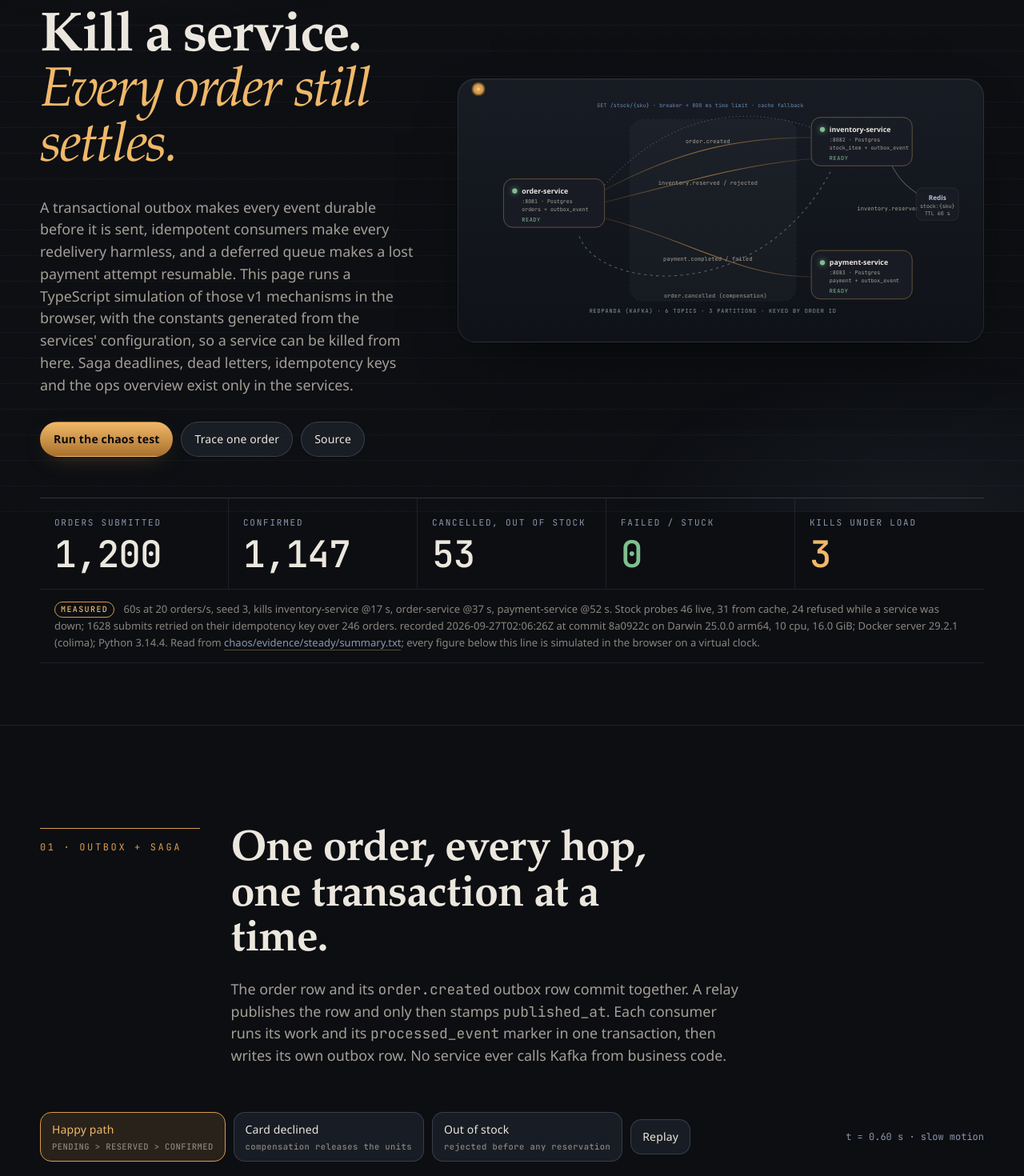
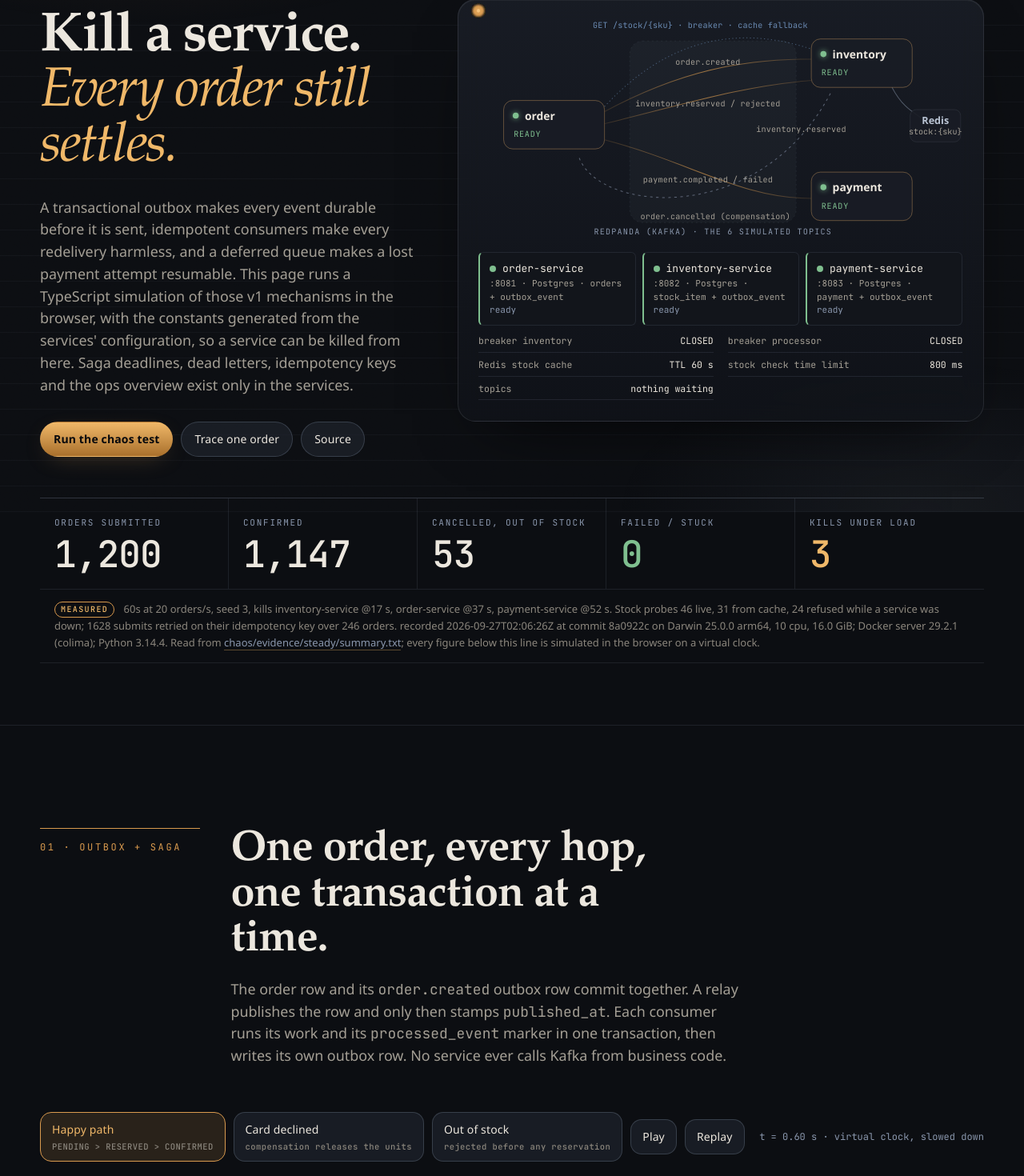
Before and after one commit to SAY-5/ledgermesh, a React (Vite) app in the folder web/: page / in a window 1280 px wide. Shown: the part 160-1630 px from the top of the page at 80% size. Built offline with nearby package versions, Linux system fonts and the light colour scheme; a web font is replaced by a local one.

Commit message:
fix(web): a readable service map on a phone and state that belongs in text

```diff
--- a/web/src/components/ChaosRun.tsx
+++ b/web/src/components/ChaosRun.tsx
@@ -10,7 +10,7 @@ import { ServiceMap, type MapState } from "./ServiceMap.tsx";
 const DURATION_MS = 60_000;
 const RATE = 20;
 const KILLS = 3;
-const SEED = 7;
+const SEED = 3; // the seed the recorded runs used, and its plan hits both victims
 const NOTABLE = new Set(["kill", "restart", "breaker", "duplicate", "deferred", "sweep", "redelivery", "inject"]);
 // the recorded run each simulated counter is shown against, keyed by the counter's label
 const MEASURED = new Map(counterFigures(CHAOS_RUN).map((f) => [f.label, f.text]));
@@ -77,6 +77,7 @@ export function ChaosRun() {
   });
   const { cluster, running, speed, setSpeed, start, pause, reset } = runner;
   const s = session.current;
+  const plan = useMemo(() => planKills(DURATION_MS, KILLS, seed), [seed]);
   const rawStats = cluster.stats();
   const loadDone = s ? s.load.finished(cluster.now) : false;
   const phase: "idle" | "running" | "draining" | "done" =
@@ -127,6 +128,15 @@ export function ChaosRun() {
     cluster.kill(name, 5000);
   };
 
+  // announced once per discrete change, unlike the two logs, which are read on demand
+  const announcement =
+    phase === "idle"
+      ? "Ready to run."
+      : phase === "running"
+        ? `Running, ${cluster.kills.length} kills so far.`
+        : phase === "draining"
+          ? `Load finished, ${inFlight} orders still open.`
+          : `Settled: ${stats.submitted} orders, ${stats.failed} failed or stuck.`;
   const failedTone = stats.failed === 0 ? "is-ok" : "is-bad";
   const timelineEnd = Math.max(DURATION_MS * 1.3, cluster.now + 4000);
 
@@ -181,6 +191,9 @@ export function ChaosRun() {
               <input type="checkbox" checked={autoChaos} onChange={(e) => setAutoChaos(e.target.checked)} />
               <span>auto chaos ({KILLS} scheduled kills)</span>
             </label>
+            <span className="mono chaos-plan">
+              plan: {plan.map((k) => `${k.service.replace("-service", "")} @${k.at / 1000} s`).join(", ")}
+            </span>
             <label className="toggle seed-field">
               <span className="mono">seed</span>
               <input
@@ -215,6 +228,10 @@ export function ChaosRun() {
             <span className="mono chaos-note">order-service is never killed: it only needs its own database to accept orders</span>
           </div>
         </div>
+
+        <p className="sr-only" role="status" aria-live="polite">
+          {announcement}
+        </p>
 
         <div className="chaos-grid">
           <div className="glass chaos-map">
@@ -265,11 +282,21 @@ export function ChaosRun() {
               <span className="mono muted">red kill · amber restart · green ready</span>
             </div>
             <KillTimeline cluster={cluster} end={timelineEnd} />
+            <p className="chart-caption mono">
+              {cluster.kills.length === 0
+                ? "no kills yet"
+                : cluster.kills
+                    .map(
+                      (k) =>
+                        `${k.service.replace("-service", "")} @${(k.at / 1000).toFixed(0)} s, back at ${(k.readyAt / 1000).toFixed(0)} s`,
+                    )
+                    .join(" · ")}
+            </p>
           </div>
         </div>
 
         <div className="chaos-bottom">
-          <div className="glass chaos-log" aria-live="polite" aria-label="Notable events">
+          <div className="glass chaos-log" role="log" aria-live="off" aria-label="Notable events">
             <span className="eyebrow">notable events</span>
             <ol className="ledger">
               <AnimatePresence initial={false}>
@@ -390,9 +417,6 @@ function KillTimeline({ cluster, end }: { cluster: Cluster; end: number }) {
           <circle cx={x(k.at)} cy="31" r="4" className="mark-kill" />
           <circle cx={x(k.restartAt)} cy="31" r="3" className="mark-restart" />
           <circle cx={x(k.readyAt)} cy="31" r="3" className="mark-ready" />
-          <text x={x(k.at)} y="14" textAnchor="middle" className="mark-label">
-            {k.service.replace("-service", "")} @{Math.round(k.at / 1000)}s
-          </text>
         </g>
       ))}
       <line x1={x(cluster.now)} x2={x(cluster.now)} y1="18" y2="44" className="cursor" />
@@ -402,7 +426,7 @@ function KillTimeline({ cluster, end }: { cluster: Cluster; end: number }) {
       <text x={x(DURATION_MS)} y="58" textAnchor="middle" className="axis-label">
         60 s · load ends
       </text>
-      <text x={w - 8} y="58" textAnchor="end" className="axis-label">
+      <text x={w - 8} y="58" textAnchor="end" className="axis-label axis-label-tail">
         drain
       </text>
     </svg>
--- a/web/src/components/IdempotencyCache.tsx
+++ b/web/src/components/IdempotencyCache.tsx
@@ -1,5 +1,6 @@
 import { AnimatePresence, motion, useReducedMotion } from "framer-motion";
 import { useCallback, useRef } from "react";
+import { useOnScreen } from "../hooks/useOnScreen.ts";
 import { useRunner } from "../hooks/useRunner.ts";
 import { Cluster } from "../sim/cluster.ts";
 import { Topics } from "../sim/events.ts";
@@ -43,10 +44,19 @@ const BREAKER_STATES: { id: BreakerState; blurb: string }[] = [
 
 export function IdempotencyCache() {
   const reduced = useReducedMotion();
+  // both panels step only while the section is on screen, and they wait for a click when the
+  // visitor asked for reduced motion
+  const sectionRef = useRef<HTMLDivElement>(null);
+  const onScreen = useOnScreen(sectionRef);
 
   // panel A: duplicates
   const dupFactory = useCallback(buildDuplicates, []);
-  const dup = useRunner(dupFactory, { speed: 1, autoStart: true, frameMs: 120 });
+  const dup = useRunner(dupFactory, {
+    speed: 1,
+    autoStart: !reduced,
+    enabled: onScreen,
+    frameMs: 120,
+  });
   const dupCluster = dup.cluster;
   const stock = dupCluster.inventory.stock.get(SKU)?.available ?? 0;
   const deliveries = dupCluster.traces.filter(
@@ -63,7 +73,8 @@ export function IdempotencyCache() {
   }, []);
   const brk = useRunner(brkFactory, {
     speed: 1,
-    autoStart: true,
+    autoStart: !reduced,
+    enabled: onScreen,
     frameMs: 100,
     onStep: (c) => {
       if (c.now >= nextProbe.current) {
@@ -88,7 +99,7 @@ export function IdempotencyCache() {
 
   return (
     <section className="section" id="idempotency" aria-labelledby="idem-title">
-      <div className="wrap">
+      <div className="wrap" ref={sectionRef}>
         <div className="section-head">
           <span className="section-index">02 · idempotency + cache</span>
           <h2 className="section-title" id="idem-title">
@@ -125,6 +136,14 @@ export function IdempotencyCache() {
                 onClick={() => dupCluster.injectDuplicate(Topics.ORDER_CREATED, "inventory-service")}
               >
                 Redeliver last order.created
+              </button>
+              <button
+                type="button"
+                className="btn"
+                aria-pressed={dup.running}
+                onClick={() => (dup.running ? dup.pause() : dup.start())}
+              >
+                {dup.running ? "Pause" : "Play"}
               </button>
               <button type="button" className="btn" onClick={() => dup.reset()}>
                 Reset
@@ -188,6 +207,14 @@ export function IdempotencyCache() {
               >
                 Kill inventory-service (restart in 5 s)
               </button>
+              <button
+                type="button"
+                className="btn"
+                aria-pressed={brk.running}
+                onClick={() => (brk.running ? brk.pause() : brk.start())}
+              >
+                {brk.running ? "Pause" : "Play"}
+              </button>
               <button type="button" className="btn" onClick={() => brk.reset()}>
                 Reset
               </button>
--- a/web/src/components/SagaTrace.tsx
+++ b/web/src/components/SagaTrace.tsx
@@ -61,8 +61,8 @@ export function SagaTrace() {
   }, [mode, reset]);
 
   useEffect(() => {
-    if (!running && cluster.now === 0) start();
-  }, [cluster, running, start]);
+    if (!reduced && !running && cluster.now === 0) start();
+  }, [cluster, reduced, running, start]);
 
   const order = cluster.order.find(cluster.submitted[0]);
   const traces = cluster.traces;
@@ -119,11 +119,19 @@ export function SagaTrace() {
               <span className="saga-hint mono">{m.hint}</span>
             </button>
           ))}
+          <button
+            type="button"
+            className="btn"
+            aria-pressed={running}
+            onClick={() => (running ? runner.pause() : start())}
+          >
+            {running ? "Pause" : "Play"}
+          </button>
           <button type="button" className="btn" onClick={() => reset()}>
             Replay
           </button>
           <span className="saga-clock mono" aria-live="off">
-            t = {(cluster.now / 1000).toFixed(2)} s · slow motion
+            t = {(cluster.now / 1000).toFixed(2)} s · virtual clock, slowed down
           </span>
         </div>
 
@@ -208,7 +216,7 @@ export function SagaTrace() {
             ))}
           </div>
 
-          <div className="glass saga-ledger" aria-live="polite" aria-label="Trace" ref={ledgerRef}>
+          <div className="glass saga-ledger" role="log" aria-live="off" aria-label="Trace" ref={ledgerRef}>
             <ol className="ledger">
               <AnimatePresence initial={false}>
                 {traces.map((t: Trace, i: number) => (
--- a/web/src/components/ServiceMap.tsx
+++ b/web/src/components/ServiceMap.tsx
@@ -1,4 +1,6 @@
 import { useReducedMotion } from "framer-motion";
+import { useId } from "react";
+import { CONFIG } from "../sim/config.generated.ts";
 import type { ServiceName } from "../sim/events.ts";
 import type { BreakerState } from "../sim/resilience.ts";
 
@@ -65,7 +67,7 @@ const EDGES: Edge[] = [
     id: "topay",
     d: "M 760 152 C 760 220, 760 260, 760 320",
     label: "inventory.reserved",
-    labelAt: [812, 240],
+    labelAt: [640, 240],
     from: "inventory-service",
     to: "payment-service",
     particles: 2,
@@ -96,10 +98,31 @@ const EDGES: Edge[] = [
   },
 ];
 
-const NODES: { name: ServiceName; x: number; y: number; port: number; store: string }[] = [
-  { name: "order-service", x: 50, y: 178, port: 8081, store: "orders + outbox_event" },
-  { name: "inventory-service", x: 660, y: 56, port: 8082, store: "stock_item + outbox_event" },
-  { name: "payment-service", x: 660, y: 320, port: 8083, store: "payment + outbox_event" },
+const NODES: {
+  name: ServiceName;
+  short: string;
+  x: number;
+  y: number;
+  port: number;
+  store: string;
+}[] = [
+  { name: "order-service", short: "order", x: 50, y: 178, port: 8081, store: "orders + outbox_event" },
+  {
+    name: "inventory-service",
+    short: "inventory",
+    x: 660,
+    y: 56,
+    port: 8082,
+    store: "stock_item + outbox_event",
+  },
+  {
+    name: "payment-service",
+    short: "payment",
+    x: 660,
+    y: 320,
+    port: 8083,
+    store: "payment + outbox_event",
+  },
 ];
 
 interface Props {
@@ -109,26 +132,110 @@ interface Props {
   compact?: boolean;
 }
 
+const LAG_LABELS: { key: keyof NonNullable<MapState["lag"]>; topic: string }[] = [
+  { key: "created", topic: "order.created" },
+  { key: "reserved", topic: "inventory.reserved" },
+  { key: "payment", topic: "payment.completed / failed" },
+  { key: "cancelled", topic: "order.cancelled" },
+];
+
+function statusOf(view: ServiceView): "killed" | "booting" | "ready" {
+  return !view.alive ? "killed" : !view.ready ? "booting" : "ready";
+}
+
+/** The same state as the diagram, as a list, for viewports where the diagram would not be legible. */
+function MapStack({ state }: { state: MapState }) {
+  const lag = LAG_LABELS.map((l) => ({ ...l, value: state.lag ? state.lag[l.key] : 0 })).filter(
+    (l) => l.value > 0,
+  );
+  return (
+    <div className="map-stack">
+      <ul className="map-stack-list">
+        {NODES.map((node) => {
+          const view = state.services[node.name];
+          const status = statusOf(view);
+          return (
+            <li key={node.name} className={`map-stack-node is-${status}`}>
+              <p className="map-stack-name mono">
+                <span className="map-stack-led" aria-hidden="true" />
+                {node.name}
+              </p>
+              <p className="map-stack-meta mono">
+                :{node.port} · Postgres · {node.store}
+              </p>
+              <p className="map-stack-status mono">
+                {view.note ??
+                  (status === "killed" ? "SIGKILL" : status === "booting" ? "starting JVM" : "ready")}
+              </p>
+            </li>
+          );
+        })}
+      </ul>
+      <dl className="map-stack-rows mono">
+        <div>
+          <dt>breaker inventory</dt>
+          <dd className={state.breakers ? `state-${state.breakers.inventory}` : ""}>
+            {state.breakers ? state.breakers.inventory : "CLOSED"}
+          </dd>
+        </div>
+        <div>
+          <dt>breaker processor</dt>
+          <dd className={state.breakers ? `state-${state.breakers.processor}` : ""}>
+            {state.breakers ? state.breakers.processor : "CLOSED"}
+          </dd>
+        </div>
+        <div>
+          <dt>Redis stock cache</dt>
+          <dd>TTL {CONFIG.cacheTtlMs / 1000} s</dd>
+        </div>
+        <div>
+          <dt>stock check time limit</dt>
+          <dd>{CONFIG.inventoryTimeLimitMs} ms</dd>
+        </div>
+        {lag.length > 0 ? (
+          lag.map((l) => (
+            <div key={l.key}>
+              <dt>{l.topic}</dt>
+              <dd>{l.value} waiting</dd>
+            </div>
+          ))
+        ) : (
+          <div>
+            <dt>topics</dt>
+            <dd>nothing waiting</dd>
+          </div>
+        )}
+      </dl>
+    </div>
+  );
+}
+
 /**
  * The three services, their topics and the compensation loop as one SVG. Particles ride the edges
  * with SMIL animateMotion; under reduced motion they are drawn as static markers.
  */
 export function ServiceMap({ state = IDLE, className, compact }: Props) {
   const reduced = useReducedMotion();
+  const uid = useId();
+  const titleId = `service-map-title-${uid}`;
+  const descId = `service-map-desc-${uid}`;
   const flow = state.flow ?? 1;
+  // read out with the diagram, and it changes as services are killed and come back
+  const live = NODES.map((n) => `${n.name} ${statusOf(state.services[n.name])}`).join(", ");
   return (
+    <div className={["map-shell", compact ? "map-shell-compact" : ""].join(" ")}>
     <svg
       className={["service-map", compact ? "service-map-compact" : "", className ?? ""].join(" ")}
       viewBox="0 20 960 440"
       role="img"
-      aria-labelledby="service-map-title service-map-desc"
+      aria-labelledby={`${titleId} ${descId}`}
     >
-      <title id="service-map-title">LedgerMesh service map</title>
-      <desc id="service-map-desc">
+      <title id={titleId}>LedgerMesh service map</title>
+      <desc id={descId}>
         order-service publishes order.created to inventory-service, which answers with
         inventory.reserved or inventory.rejected and forwards reservations to payment-service;
         payment-service answers with payment.completed or payment.failed; a declined payment emits
-        order.cancelled back to inventory as compensation.
+        order.cancelled back to inventory as compensation. Now: {live}.
       </desc>
       <defs>
         <linearGradient id="edge-copper" x1="0" x2="1">
@@ -150,7 +257,7 @@ export function ServiceMap({ state = IDLE, className, compact }: Props) {
       <g className="map-broker">
         <rect x="300" y="60" width="330" height="360" rx="26" />
         <text x="465" y="444" textAnchor="middle" className="map-broker-label">
-          Redpanda (Kafka) · 6 topics · 3 partitions · keyed by order id
+          Redpanda (Kafka) · the 6 simulated topics
         </text>
       </g>
 
@@ -215,26 +322,23 @@ export function ServiceMap({ state = IDLE, className, compact }: Props) {
       {/* redis attached to inventory */}
       <g className={`map-redis ${state.services["inventory-service"].ready ? "" : "is-detached"}`}>
         <path d="M 820 152 C 840 190, 860 200, 880 214" className="edge-line redis" />
-        <rect x="868" y="196" width="84" height="64" rx="12" />
-        <text x="910" y="220" textAnchor="middle" className="node-title">
+        <rect x="856" y="196" width="100" height="64" rx="12" />
+        <text x="906" y="224" textAnchor="middle" className="node-title">
           Redis
         </text>
-        <text x="910" y="236" textAnchor="middle" className="node-sub">
+        <text x="906" y="246" textAnchor="middle" className="node-sub">
           stock:{"{sku}"}
-        </text>
-        <text x="910" y="250" textAnchor="middle" className="node-sub">
-          TTL 60 s
         </text>
       </g>
 
       {/* stock check HTTP call */}
       <g className="map-http">
         <path d="M 250 190 C 380 50, 520 30, 660 76" className="edge-line http" />
-        <text x="440" y="36" textAnchor="middle" className="edge-label http">
-          GET /stock/{"{sku}"} · breaker + 800 ms time limit · cache fallback
+        <text x="440" y="34" textAnchor="middle" className="edge-label http">
+          GET /stock/{"{sku}"} · breaker · cache fallback
         </text>
         {state.breakers ? (
-          <text x="440" y="52" textAnchor="middle" className={`edge-breaker state-${state.breakers.inventory}`}>
+          <text x="440" y="54" textAnchor="middle" className={`edge-breaker state-${state.breakers.inventory}`}>
             breaker {state.breakers.inventory}
           </text>
         ) : null}
@@ -247,21 +351,15 @@ export function ServiceMap({ state = IDLE, className, compact }: Props) {
           <g key={node.name} className={`map-node is-${status}`} transform={`translate(${node.x} ${node.y})`}>
             <rect width="200" height="96" rx="18" className="node-body" />
             <rect x="0" y="0" width="200" height="96" rx="18" className="node-halo" />
-            <circle cx="22" cy="24" r="5" className="node-led" />
-            <text x="36" y="29" className="node-title">
-              {node.name}
+            <circle cx="24" cy="30" r="6" className="node-led" />
+            <text x="42" y="38" className="node-title">
+              {node.short}
             </text>
-            <text x="36" y="48" className="node-sub">
-              :{node.port} · Postgres
-            </text>
-            <text x="36" y="64" className="node-sub">
-              {node.store}
-            </text>
-            <text x="36" y="84" className="node-status">
+            <text x="20" y="72" className="node-status">
               {view.note ?? (status === "killed" ? "SIGKILL" : status === "booting" ? "starting JVM" : "ready")}
             </text>
             {node.name === "payment-service" && state.breakers ? (
-              <text x="100" y="114" textAnchor="middle" className={`node-breaker state-${state.breakers.processor}`}>
+              <text x="100" y="122" textAnchor="middle" className={`node-breaker state-${state.breakers.processor}`}>
                 processor {state.breakers.processor}
               </text>
             ) : null}
@@ -269,5 +367,7 @@ export function ServiceMap({ state = IDLE, className, compact }: Props) {
         );
       })}
     </svg>
+    <MapStack state={state} />
+    </div>
   );
 }
--- /dev/null
+++ b/web/src/hooks/useOnScreen.ts
@@ -0,0 +1,21 @@
+import { useEffect, useState } from "react";
+
+/**
+ * True while the element is at least partly on screen. Panels use it so a simulation steps only
+ * while somebody can see it; without an IntersectionObserver the element counts as visible.
+ */
+export function useOnScreen(ref: { current: Element | null }, margin = "120px"): boolean {
+  const [onScreen, setOnScreen] = useState(true);
+  useEffect(() => {
+    const el = ref.current;
+    if (!el || typeof IntersectionObserver === "undefined") return;
+    setOnScreen(false);
+    const observer = new IntersectionObserver(
+      (entries) => setOnScreen(entries.some((e) => e.isIntersecting)),
+      { rootMargin: margin },
+    );
+    observer.observe(el);
+    return () => observer.disconnect();
+  }, [ref, margin]);
+  return onScreen;
+}
--- a/web/src/hooks/useRunner.ts
+++ b/web/src/hooks/useRunner.ts
@@ -7,6 +7,8 @@ export interface RunnerOptions {
   autoStart?: boolean;
   /** re-render cadence in real ms */
   frameMs?: number;
+  /** false suspends the loop without clearing the user's intent to run */
+  enabled?: boolean;
   /** called before every step while running */
   onStep?: (cluster: Cluster) => void;
   /** return true to stop the runner */
@@ -15,6 +17,7 @@ export interface RunnerOptions {
 
 export interface Runner {
   cluster: Cluster;
+  /** the user's intent; the loop also needs `enabled` to step */
   running: boolean;
   speed: number;
   /** bumps on every rendered frame so consumers re-read the cluster */
@@ -38,9 +41,10 @@ export function useRunner(factory: () => Cluster, options: RunnerOptions = {}):
   const optionsRef = useRef(options);
   optionsRef.current = options;
   speedRef.current = speed;
+  const enabled = options.enabled ?? true;
 
   useEffect(() => {
-    if (!running) return;
+    if (!running || !enabled) return;
     let raf = 0;
     let last = -1;
     let acc = 0;
@@ -71,7 +75,7 @@ export function useRunner(factory: () => Cluster, options: RunnerOptions = {}):
     };
     raf = requestAnimationFrame(loop);
     return () => cancelAnimationFrame(raf);
-  }, [running, cluster]);
+  }, [running, enabled, cluster]);
 
   const start = useCallback(() => setRunning(true), []);
   const pause = useCallback(() => setRunning(false), []);
--- a/web/src/styles/map.css
+++ b/web/src/styles/map.css
@@ -1,9 +1,20 @@
+.map-shell {
+  width: 100%;
+}
+
 .service-map {
   width: 100%;
   height: auto;
   display: block;
   font-family: var(--font-mono);
   overflow: visible;
+}
+
+/* the diagram is sized in user units, so its small print lives here, at body size, at every width */
+.map-stack {
+  display: grid;
+  gap: 10px;
+  margin-top: 12px;
 }
 
 .map-broker rect {
@@ -13,7 +24,7 @@
 }
 
 .map-broker-label {
-  font-size: 11px;
+  font-size: 16px;
   letter-spacing: 0.12em;
   fill: var(--slate);
   text-transform: uppercase;
@@ -41,24 +52,24 @@
 }
 
 .edge-label {
-  font-size: 11px;
+  font-size: 16px;
   fill: var(--text-dim);
   letter-spacing: 0.02em;
 }
 
 .edge-label.http {
   fill: rgba(127, 168, 217, 0.8);
-  font-size: 10.5px;
+  font-size: 16px;
 }
 
 .edge-lag {
-  font-size: 10.5px;
+  font-size: 16px;
   fill: var(--warn);
 }
 
 .edge-breaker,
 .node-breaker {
-  font-size: 10.5px;
+  font-size: 16px;
   letter-spacing: 0.08em;
   fill: var(--ok);
 }
@@ -125,7 +136,7 @@
 }
 
 .map-node .node-title {
-  font-size: 14px;
+  font-size: 22px;
   font-weight: 700;
   fill: var(--text);
   font-family: var(--font-body);
@@ -133,12 +144,12 @@
 
 .map-node .node-sub,
 .map-redis .node-sub {
-  font-size: 10.5px;
+  font-size: 16px;
   fill: var(--text-dim);
 }
 
 .map-node .node-status {
-  font-size: 11px;
+  font-size: 16px;
   fill: var(--ok);
   letter-spacing: 0.08em;
   text-transform: uppercase;
@@ -158,7 +169,7 @@
 }
 
 .map-redis .node-title {
-  font-size: 13px;
+  font-size: 20px;
   font-weight: 700;
   fill: var(--slate-bright);
   font-family: var(--font-body);
@@ -177,3 +188,118 @@
     opacity: 0.35;
   }
 }
+
+@media (max-width: 700px) {
+  .service-map {
+    display: none;
+  }
+}
+
+.map-stack-list {
+  list-style: none;
+  margin: 0;
+  padding: 0;
+  display: grid;
+  gap: 8px;
+}
+
+.map-stack-node {
+  padding: 10px 12px;
+  border: 1px solid var(--rule);
+  border-left: 2px solid var(--slate-deep);
+  border-radius: var(--radius-s);
+  background: var(--ink-2);
+}
+
+.map-stack-node.is-killed {
+  border-left-color: var(--bad);
+}
+
+.map-stack-node.is-booting {
+  border-left-color: var(--warn);
+}
+
+.map-stack-node.is-ready {
+  border-left-color: var(--ok);
+}
+
+.map-stack-node p {
+  margin: 0;
+}
+
+.map-stack-name {
+  display: flex;
+  align-items: center;
+  gap: 8px;
+  font-size: 13px;
+  color: var(--text);
+}
+
+.map-stack-led {
+  width: 8px;
+  height: 8px;
+  border-radius: 50%;
+  background: var(--ok);
+  flex: 0 0 auto;
+}
+
+.map-stack-node.is-killed .map-stack-led {
+  background: var(--bad);
+}
+
+.map-stack-node.is-booting .map-stack-led {
+  background: var(--warn);
+}
+
+.map-stack-meta,
+.map-stack-status {
+  margin-top: 3px;
+  font-size: 11px;
+  line-height: 1.5;
+  color: var(--text-dim);
+  overflow-wrap: anywhere;
+}
+
+.map-stack-status {
+  color: var(--slate);
+}
+
+.map-stack-rows {
+  margin: 0;
+  display: grid;
+  gap: 6px;
+  font-size: 11.5px;
+}
+
+.map-stack-rows > div {
+  display: flex;
+  justify-content: space-between;
+  gap: 10px;
+  padding-bottom: 5px;
+  border-bottom: 1px solid var(--rule);
+}
+
+.map-stack-rows dt {
+  color: var(--text-dim);
+}
+
+.map-stack-rows dd {
+  margin: 0;
+  color: var(--text);
+}
+
+.map-stack-list {
+  grid-template-columns: repeat(3, minmax(0, 1fr));
+}
+
+.map-stack-rows {
+  grid-template-columns: repeat(2, minmax(0, 1fr));
+  column-gap: 18px;
+}
+
+@media (max-width: 700px) {
+  .map-stack-list,
+  .map-stack-rows {
+    grid-template-columns: 1fr;
+  }
+}
--- a/web/src/styles/saga.css
+++ b/web/src/styles/saga.css
@@ -202,6 +202,11 @@
   border-bottom: 0;
 }
 
+.ledger-row.ledger-empty {
+  display: block;
+  color: var(--text-mute);
+}
+
 .ledger-t {
   color: var(--text-mute);
   font-size: 12px;
```
Also changed, not shown: web/src/styles/chaos.css (+27 -6 lines).
